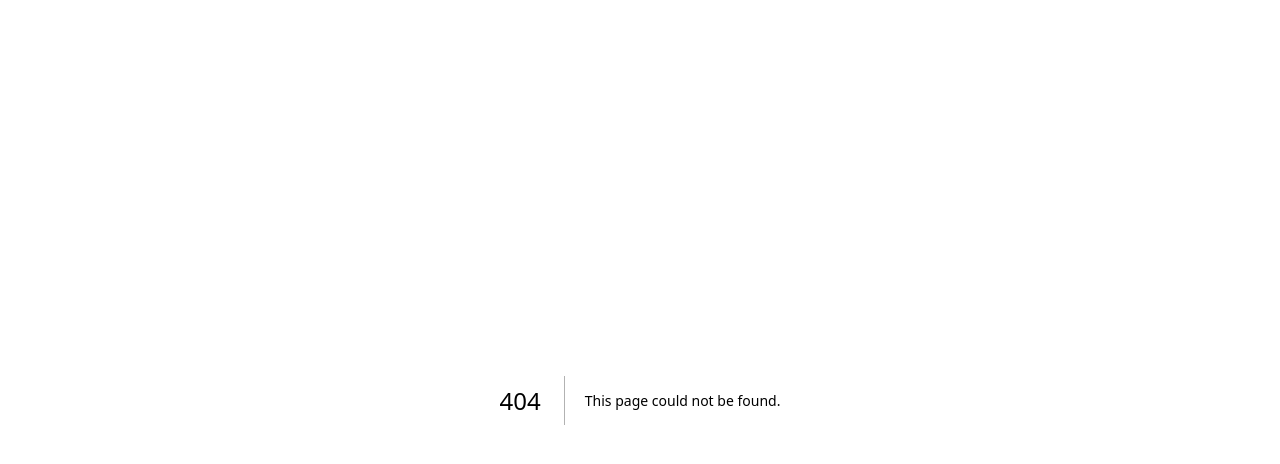
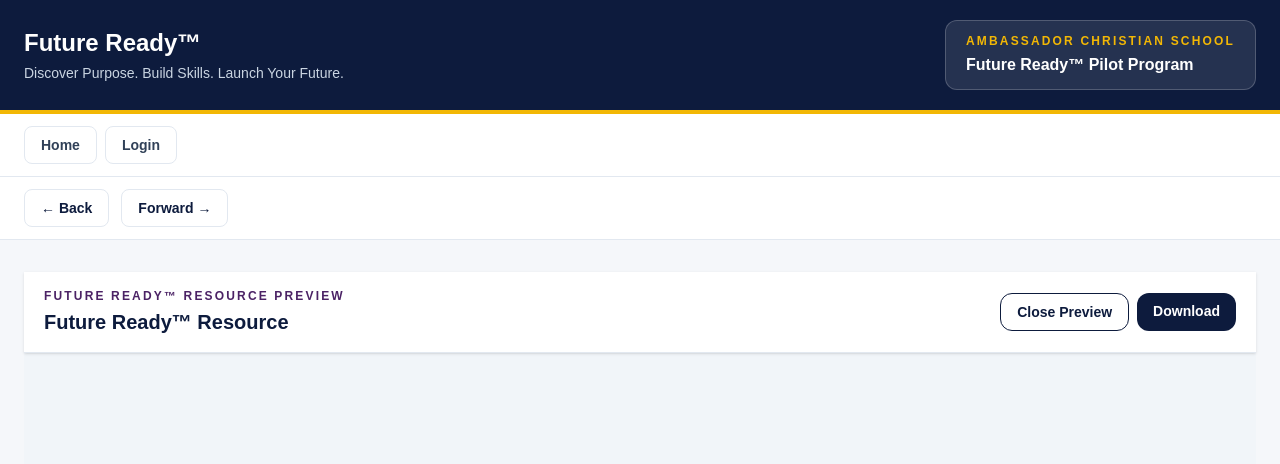
Before and after one commit to Link-Lake-Norman/Build6-, a Next.js app: page /ambassador/resource-preview in a window 1280 px wide. Before the commit this address had no page. Shown: the top 464 px of the page. Built offline with nearby package versions, Linux system fonts and the light colour scheme; no server answers.

Commit message:
Add protected curriculum resource previews

```diff
--- a/app/ambassador/curriculum/page.tsx
+++ b/app/ambassador/curriculum/page.tsx
@@ -1289,12 +1289,18 @@ export default function AmbassadorCurriculumPage() {
 
                                 <div className="flex shrink-0 flex-wrap gap-2">
                                   <a
-                                    href={openUrl}
+                                    href={`/ambassador/resource-preview?src=${encodeURIComponent(
+                                      openUrl
+                                    )}&name=${encodeURIComponent(
+                                      asset.label
+                                    )}&type=${encodeURIComponent(
+                                      asset.format.toLowerCase()
+                                    )}`}
                                     target="_blank"
                                     rel="noreferrer"
                                     className="rounded-lg border border-[#0D1B3D] px-3 py-2 text-[11px] font-black text-[#0D1B3D]"
                                   >
-                                    Open
+                                    Preview
                                   </a>
 
                                   <a
--- /dev/null
+++ b/app/ambassador/resource-preview/page.tsx
@@ -0,0 +1,163 @@
+"use client";
+
+import { useEffect, useRef, useState } from "react";
+import { useSearchParams } from "next/navigation";
+
+export default function ResourcePreviewPage() {
+  const searchParams = useSearchParams();
+
+  const src = searchParams.get("src") ?? "";
+  const name = searchParams.get("name") ?? "Future Ready™ Resource";
+  const type = (searchParams.get("type") ?? "").toLowerCase();
+
+  const docxContainer = useRef<HTMLDivElement>(null);
+
+  const [error, setError] = useState<string | null>(null);
+  const [loading, setLoading] = useState(type === "docx");
+
+  useEffect(() => {
+    if (type !== "docx" || !src || !docxContainer.current) {
+      return;
+    }
+
+    let cancelled = false;
+
+    async function loadDocx() {
+      try {
+        setLoading(true);
+        setError(null);
+
+        const response = await fetch(src, {
+          credentials: "include",
+          cache: "no-store",
+        });
+
+        if (!response.ok) {
+          throw new Error(`Unable to open document (${response.status}).`);
+        }
+
+        const blob = await response.blob();
+
+        const { renderAsync } = await import("docx-preview");
+
+        if (!cancelled && docxContainer.current) {
+          docxContainer.current.innerHTML = "";
+
+          await renderAsync(blob, docxContainer.current, undefined, {
+            className: "future-ready-docx",
+            inWrapper: true,
+            breakPages: true,
+            ignoreWidth: false,
+            ignoreHeight: false,
+          });
+        }
+      } catch (err) {
+        console.error(err);
+
+        if (!cancelled) {
+          setError(
+            err instanceof Error
+              ? err.message
+              : "Unable to preview this document."
+          );
+        }
+      } finally {
+        if (!cancelled) {
+          setLoading(false);
+        }
+      }
+    }
+
+    loadDocx();
+
+    return () => {
+      cancelled = true;
+    };
+  }, [src, type]);
+
+  return (
+    <main className="min-h-screen bg-slate-100">
+      <header className="sticky top-0 z-10 border-b border-slate-200 bg-white px-5 py-4 shadow-sm">
+        <div className="mx-auto flex max-w-7xl flex-wrap items-center justify-between gap-3">
+          <div>
+            <p className="text-xs font-black uppercase tracking-[0.18em] text-[#4B2265]">
+              FUTURE READY™ RESOURCE PREVIEW
+            </p>
+
+            <h1 className="mt-1 text-xl font-black text-[#0D1B3D]">
+              {name}
+            </h1>
+          </div>
+
+          <div className="flex flex-wrap gap-2">
+            <button
+              type="button"
+              onClick={() => window.close()}
+              className="rounded-xl border border-[#0D1B3D] px-4 py-2 text-sm font-black text-[#0D1B3D]"
+            >
+              Close Preview
+            </button>
+
+            <a
+              href={`${src}${src.includes("?") ? "&" : "?"}download=1`}
+              className="rounded-xl bg-[#0D1B3D] px-4 py-2 text-sm font-black text-white"
+            >
+              Download
+            </a>
+          </div>
+        </div>
+      </header>
+
+      <section className="mx-auto max-w-7xl p-5 md:p-8">
+        {type === "pdf" && (
+          <div className="overflow-hidden rounded-2xl border border-slate-200 bg-white shadow-sm">
+            <iframe
+              src={src}
+              title={name}
+              className="h-[calc(100vh-150px)] min-h-[700px] w-full"
+            />
+          </div>
+        )}
+
+        {type === "docx" && (
+          <div className="rounded-2xl border border-slate-200 bg-white p-5 shadow-sm md:p-8">
+            {loading && (
+              <p className="font-bold text-slate-500">
+                Loading document preview...
+              </p>
+            )}
+
+            {error && (
+              <div className="rounded-xl border border-red-200 bg-red-50 p-4 text-sm font-bold text-red-700">
+                {error}
+              </div>
+            )}
+
+            <div ref={docxContainer} className="overflow-x-auto" />
+          </div>
+        )}
+
+        {type === "pptx" && (
+          <div className="rounded-2xl border border-amber-200 bg-amber-50 p-8 text-center">
+            <h2 className="text-2xl font-black text-[#0D1B3D]">
+              PowerPoint Preview
+            </h2>
+
+            <p className="mx-auto mt-3 max-w-2xl leading-7 text-slate-700">
+              This slide deck is protected and cannot be reliably rendered by
+              the browser's native viewer. Use Download for now while the
+              protected slide preview is added.
+            </p>
+
+            <a
+              href={`${src}${src.includes("?") ? "&" : "?"}download=1`}
+              className="mt-6 inline-flex rounded-xl bg-[#0D1B3D] px-5 py-3 font-black text-white"
+            >
+              Download Slides
+            </a>
+          </div>
+        )}
+      </section>
+    </main>
+  );
+}
--- a/package.json
+++ b/package.json
@@ -14,6 +14,7 @@
     "@prisma/client": "^7.9.0",
     "@vercel/blob": "^2.8.0",
     "bcryptjs": "^3.0.3",
+    "docx-preview": "^0.4.0",
     "jose": "^6.2.8",
     "next": "16.2.11",
     "pg": "^8.22.0",
```
Also changed, not shown: 1 other file (tests, documents, lock files or other folders).
